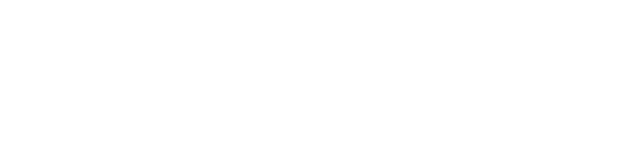
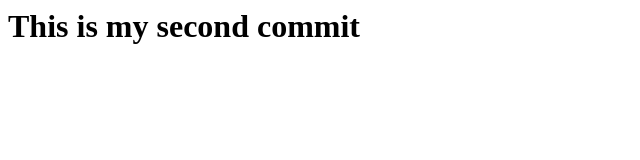
Before and after one commit to Bigggia/Git-one, a plain HTML site: page index.html in a window 1280 px wide. Shown: the whole page, without its empty margins (0-640 px from the left). Drawn offline with Linux system fonts and the light colour scheme.

Commit message:
Heading tag added to the index file

```diff
--- a/index.html
+++ b/index.html
@@ -6,5 +6,7 @@
 </head>
 <body>
 
+ <h1>This is my second commit</h1>
+
 </body>
 </html>
```
